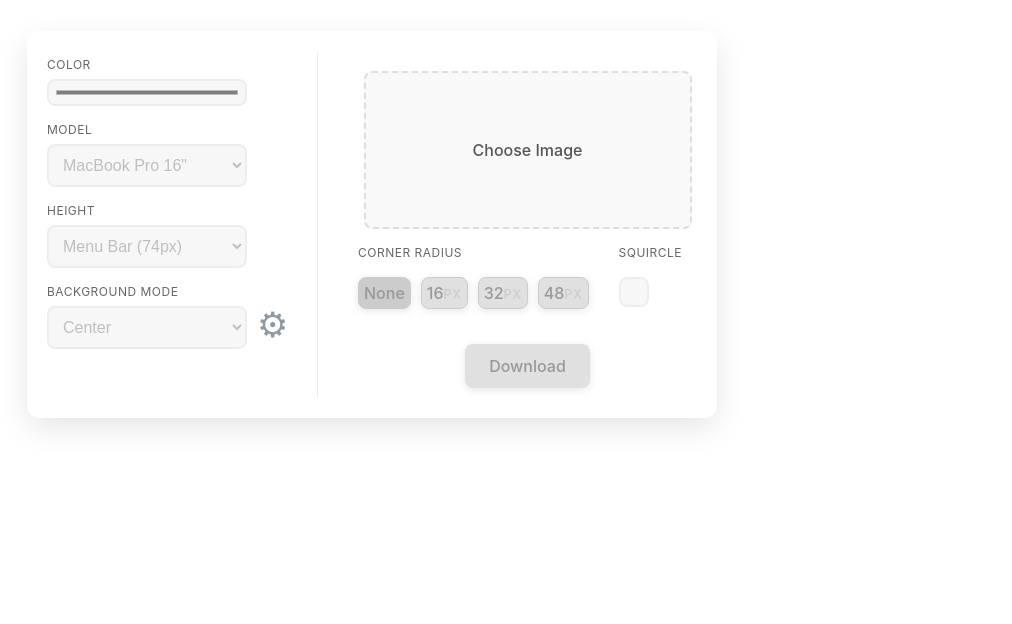
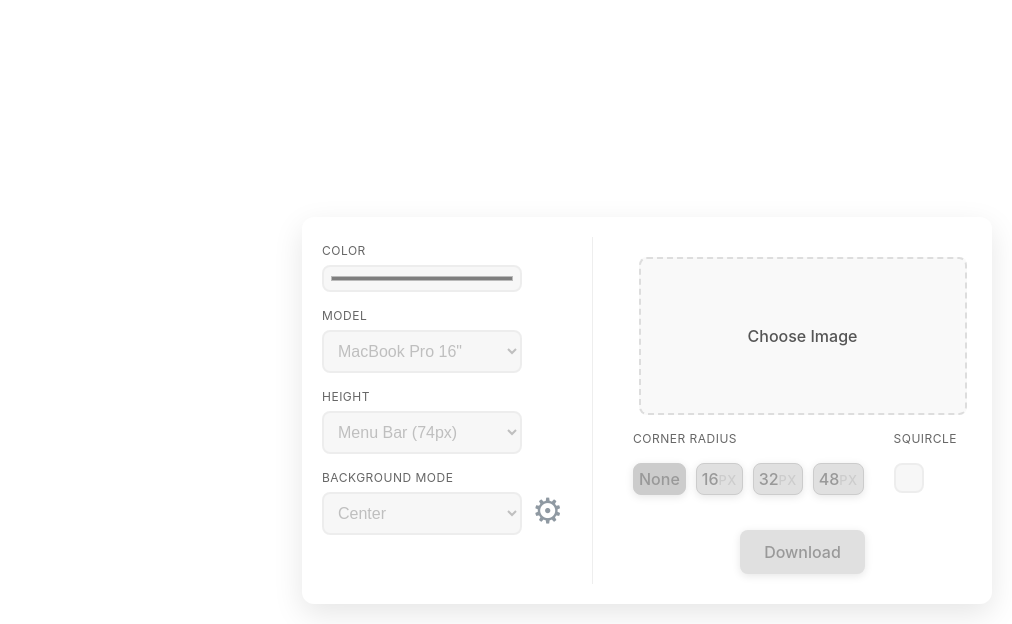
Before and after one commit to finchett/notch-paper, a React (Vite) app: page / in a window 1280 px wide. Shown: the part 176-800 px from the top of the page, without its empty margins (268-1280 px from the left). Built offline with nearby package versions, Linux system fonts and the light colour scheme.

Commit message:
adjust layout of main interface

```diff
--- a/src/App.css
+++ b/src/App.css
@@ -19,9 +19,8 @@ body {
     min-width: 650px;
     text-align: center;
     position: fixed;
-    top: 50%;
-    left: 50%;
-    transform: translate(-50%, -50%);
+    bottom: 20px;
+    right: 20px;
     z-index: 2;
     margin: 0;
     cursor: grab;
```
